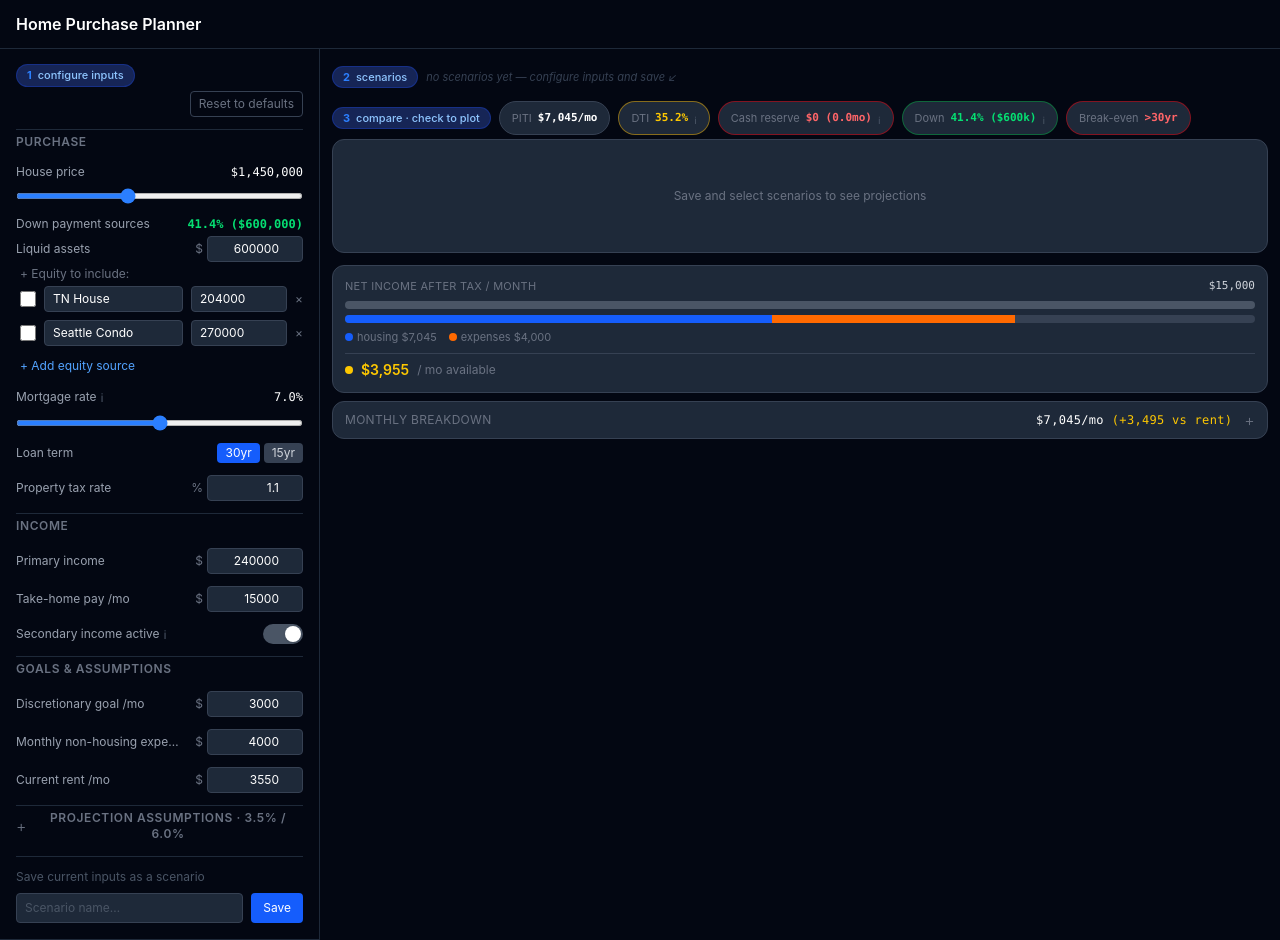
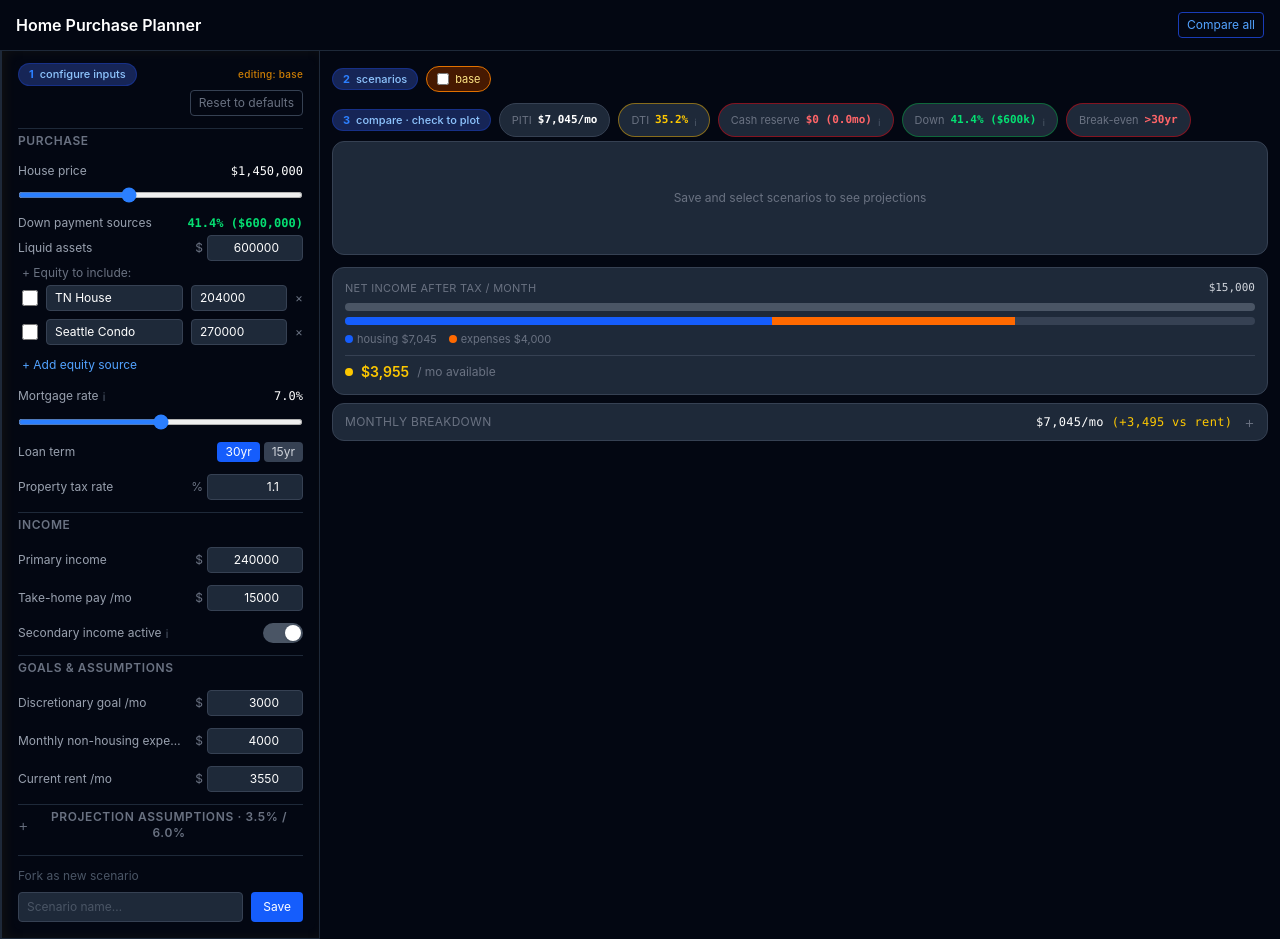
Before and after one commit to gallak87/fin, a React (Vite) app: page / in a window 1280 px wide. Built offline with nearby package versions, Linux system fonts and the light colour scheme.

Commit message:
fix: migrate old localStorage scenarios, defend against undefined monthlyTakeHome
feat: base scenario always present + undeletable, sidebar bound to active scenario with yellow border

```diff
--- a/src/App.tsx
+++ b/src/App.tsx
@@ -19,7 +19,8 @@ function StepChip({ n, label }: { n: number; label: string }) {
 }
 
 export default function App() {
-  const { inputs, scenarios, selectedIds } = useStore()
+  const { inputs, scenarios, selectedIds, activeScenarioId } = useStore()
+  const activeScenario = scenarios.find((s) => s.id === activeScenarioId)
   const metrics = computeMetrics(inputs)
   const [drawerOpen, setDrawerOpen] = useState(false)
   const [compareOpen, setCompareOpen] = useState(false)
@@ -58,10 +59,15 @@ export default function App() {
             md:w-80 md:shrink-0 md:block md:border-r md:border-gray-800 md:overflow-y-auto
             ${drawerOpen ? 'block' : 'hidden'}
             bg-gray-950 border-b border-gray-800
+            border-l-2 border-l-yellow-500/60
+            shadow-[inset_4px_0_12px_rgba(234,179,8,0.06)]
           `}
         >
-          <div className="px-4 pt-3 pb-1">
+          <div className="px-4 pt-3 pb-1 flex items-center justify-between">
             <StepChip n={1} label="configure inputs" />
+            <span className="text-[10px] text-amber-500/80 font-medium tracking-wide">
+              editing: {activeScenario?.name ?? '—'}
+            </span>
           </div>
           <div className="px-4 pb-4">
             <InputPanel />
--- a/src/components/InputPanel.tsx
+++ b/src/components/InputPanel.tsx
@@ -316,9 +316,9 @@ export function InputPanel() {
         </>
       )}
 
-      {/* Save scenario — bottom of sidebar */}
+      {/* Fork as new scenario — bottom of sidebar */}
       <div className="pt-3 mt-1 border-t border-gray-800 space-y-2">
-        <div className="text-xs text-gray-600">Save current inputs as a scenario</div>
+        <div className="text-xs text-gray-600">Fork as new scenario</div>
         <div className="flex gap-2">
           <input
             type="text"
--- a/src/components/LifestyleGoalBar.tsx
+++ b/src/components/LifestyleGoalBar.tsx
@@ -11,7 +11,7 @@ interface Props {
 
 export function LifestyleGoalBar({ metrics, inputs }: Props) {
   const { monthlyPITI } = metrics
-  const takeHome = inputs.monthlyTakeHome
+  const takeHome = inputs.monthlyTakeHome ?? 0
   const expenses = inputs.monthlyNonHousingExpenses
   const available = takeHome - monthlyPITI - expenses
 
--- a/src/components/ScenarioList.tsx
+++ b/src/components/ScenarioList.tsx
@@ -1,22 +1,24 @@
 import { useState } from 'react'
-import { useStore } from '../store'
+import { useStore, BASE_SCENARIO_ID } from '../store'
 
 export function ScenarioList() {
-  const { scenarios, selectedIds, loadScenario, deleteScenario, toggleSelected } = useStore()
+  const { scenarios, selectedIds, activeScenarioId, loadScenario, deleteScenario, toggleSelected } = useStore()
   const [confirmDelete, setConfirmDelete] = useState<string | null>(null)
 
   return (
     <div className="min-h-[32px] flex flex-wrap items-center gap-2">
-      {scenarios.length === 0 ? (
-        <span className="text-[11px] text-gray-700 italic">no scenarios yet — configure inputs and save ↙</span>
-      ) : (
-        scenarios.map((sc) => {
+      {scenarios.map((sc) => {
+        const isActive = sc.id === activeScenarioId
         const isSelected = selectedIds.includes(sc.id)
+        const isBase = sc.id === BASE_SCENARIO_ID
+
         return (
           <div
             key={sc.id}
             className={`inline-flex items-center gap-1.5 rounded-full border px-2.5 py-1 text-[11px] transition-colors cursor-default ${
-                isSelected
+              isActive
+                ? 'bg-amber-950 border-amber-600 text-amber-200'
+                : isSelected
                   ? 'bg-blue-950 border-blue-700 text-blue-200'
                   : 'bg-gray-900 border-gray-700 text-gray-400'
             }`}
@@ -30,10 +32,11 @@ export function ScenarioList() {
             <button
               onClick={() => loadScenario(sc.id)}
               className="hover:text-white transition-colors cursor-pointer"
-                title="Load into inputs"
+              title="Edit this scenario"
             >
               {sc.name}
             </button>
+            {!isBase && (
               <button
                 onClick={() => setConfirmDelete(sc.id)}
                 className="text-gray-600 hover:text-red-400 leading-none ml-0.5"
@@ -41,10 +44,10 @@ export function ScenarioList() {
               >
                 ×
               </button>
+            )}
           </div>
         )
-        })
-      )}
+      })}
 
       {confirmDelete && (
         <div className="fixed inset-0 bg-black/60 z-50 flex items-center justify-center p-4">
--- a/src/store.ts
+++ b/src/store.ts
@@ -1,6 +1,8 @@
 import { create } from 'zustand'
 import { persist } from 'zustand/middleware'
 import type { Inputs, Scenario } from './types'
+
+export const BASE_SCENARIO_ID = 'base'
 
 const DEFAULT_INPUTS: Inputs = {
   housePrice: 1_450_000,
@@ -23,10 +25,18 @@ const DEFAULT_INPUTS: Inputs = {
   monthlyNonHousingExpenses: 4_000,
 }
 
+const BASE_SCENARIO: Scenario = {
+  id: BASE_SCENARIO_ID,
+  name: 'base',
+  inputs: DEFAULT_INPUTS,
+  createdAt: 0,
+}
+
 interface Store {
   inputs: Inputs
   scenarios: Scenario[]
   selectedIds: string[]
+  activeScenarioId: string
   setInputs: (patch: Partial<Inputs>) => void
   resetInputs: () => void
   loadScenario: (id: string) => void
@@ -39,34 +49,59 @@ export const useStore = create<Store>()(
   persist(
     (set, get) => ({
       inputs: DEFAULT_INPUTS,
-      scenarios: [],
+      scenarios: [BASE_SCENARIO],
       selectedIds: [],
+      activeScenarioId: BASE_SCENARIO_ID,
 
-      setInputs: (patch) => set((s) => ({ inputs: { ...s.inputs, ...patch } })),
+      // auto-save edits back into the active scenario
+      setInputs: (patch) =>
+        set((s) => ({
+          inputs: { ...s.inputs, ...patch },
+          scenarios: s.scenarios.map((sc) =>
+            sc.id === s.activeScenarioId
+              ? { ...sc, inputs: { ...sc.inputs, ...patch } }
+              : sc,
+          ),
+        })),
 
-      resetInputs: () => set({ inputs: DEFAULT_INPUTS }),
+      resetInputs: () =>
+        set((s) => ({
+          inputs: DEFAULT_INPUTS,
+          scenarios: s.scenarios.map((sc) =>
+            sc.id === s.activeScenarioId ? { ...sc, inputs: DEFAULT_INPUTS } : sc,
+          ),
+        })),
 
       loadScenario: (id) => {
         const scenario = get().scenarios.find((s) => s.id === id)
-        if (scenario) set({ inputs: { ...scenario.inputs } })
+        if (scenario) set({ inputs: { ...scenario.inputs }, activeScenarioId: id })
       },
 
+      // fork current inputs as a new named scenario and switch to it
       saveScenario: (name) => {
         const id = crypto.randomUUID()
         const scenario: Scenario = {
           id,
           name: name.trim() || 'Unnamed',
-          inputs: { ...get().inputs, equitySources: get().inputs.equitySources.map(s => ({ ...s })) },
+          inputs: { ...get().inputs, equitySources: get().inputs.equitySources.map((s) => ({ ...s })) },
           createdAt: Date.now(),
         }
-        set((s) => ({ scenarios: [...s.scenarios, scenario] }))
+        set((s) => ({ scenarios: [...s.scenarios, scenario], activeScenarioId: id }))
       },
 
-      deleteScenario: (id) =>
+      deleteScenario: (id) => {
+        if (id === BASE_SCENARIO_ID) return
         set((s) => ({
           scenarios: s.scenarios.filter((sc) => sc.id !== id),
           selectedIds: s.selectedIds.filter((sid) => sid !== id),
-        })),
+          activeScenarioId: s.activeScenarioId === id ? BASE_SCENARIO_ID : s.activeScenarioId,
+        }))
+        // if we just deleted the active scenario, load base
+        if (get().activeScenarioId === BASE_SCENARIO_ID) {
+          const base = get().scenarios.find((s) => s.id === BASE_SCENARIO_ID)
+          if (base) set({ inputs: { ...base.inputs } })
+        }
+      },
 
       toggleSelected: (id) =>
         set((s) => ({
@@ -75,6 +110,25 @@ export const useStore = create<Store>()(
             : [...s.selectedIds, id],
         })),
     }),
-    { name: 'home-planner' },
+    {
+      name: 'home-planner',
+      merge: (persisted, current) => {
+        const ps = persisted as Partial<Store>
+        const raw = ps.scenarios ?? []
+        // migrate old scenarios missing new fields
+        const migrated = raw.map((sc) => ({
+          ...sc,
+          inputs: { ...DEFAULT_INPUTS, ...sc.inputs },
+        }))
+        const hasBase = migrated.some((s) => s.id === BASE_SCENARIO_ID)
+        return {
+          ...current,
+          ...ps,
+          inputs: { ...DEFAULT_INPUTS, ...(ps.inputs ?? {}) },
+          scenarios: hasBase ? migrated : [BASE_SCENARIO, ...migrated],
+          activeScenarioId: ps.activeScenarioId ?? BASE_SCENARIO_ID,
+        }
+      },
+    },
   ),
 )
```
Lines whose indentation alone changed are shown as unchanged.
